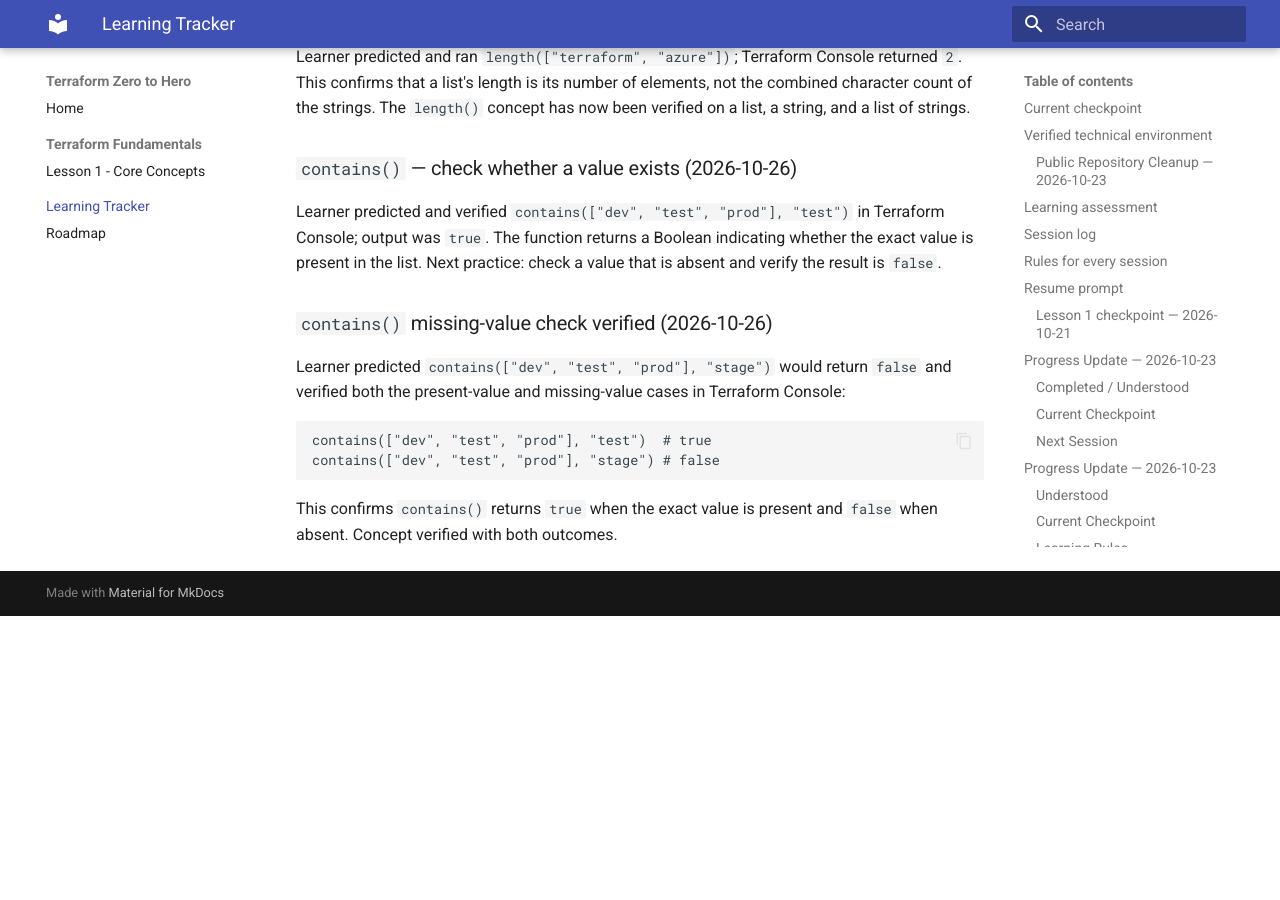
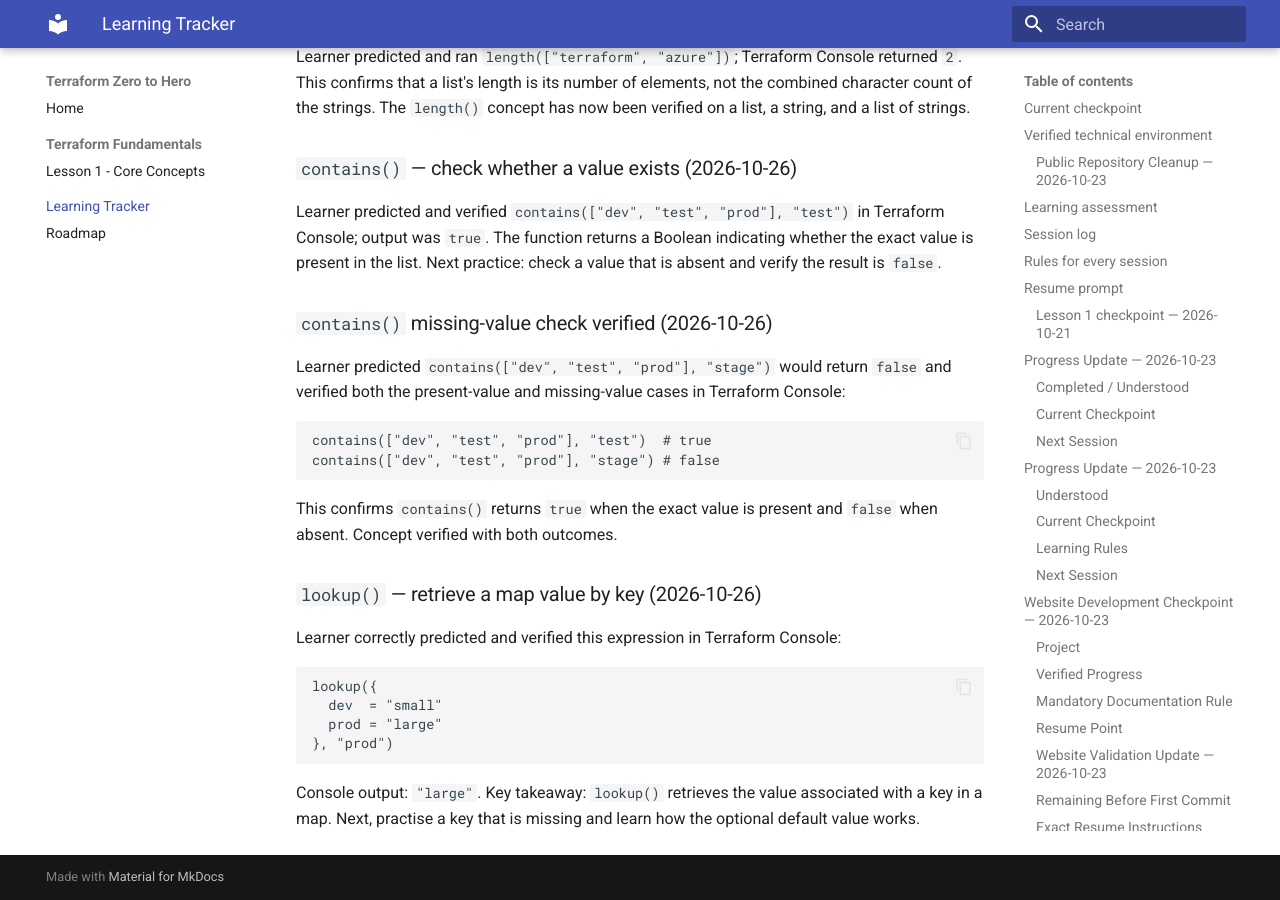
Before and after one commit to pshewale-dev/terraform-azure-lab, an MkDocs documentation site: the page built from docs/LEARNING-PROGRESS.md, in a window 1280 px wide and 900 px high, scrolled down 16739 px. Built offline with MkDocs 1.6.1 and Material for MkDocs 9.7.7, drawn with Linux system fonts in a browser that asks for light colours; before the commit the page ends 17355 px from its top, so only the background shows below that.

Commit message:
docs: record lookup function first exercise

````diff
--- a/docs/LEARNING-PROGRESS.md
+++ b/docs/LEARNING-PROGRESS.md
@@ -509,3 +509,16 @@ contains(["dev", "test", "prod"], "stage") # false
 ```
 
 This confirms `contains()` returns `true` when the exact value is present and `false` when absent. Concept verified with both outcomes.
+
+
+### `lookup()` — retrieve a map value by key (2026-10-26)
+Learner correctly predicted and verified this expression in Terraform Console:
+
+```hcl
+lookup({
+  dev  = "small"
+  prod = "large"
+}, "prod")
+```
+
+Console output: `"large"`. Key takeaway: `lookup()` retrieves the value associated with a key in a map. Next, practise a key that is missing and learn how the optional default value works.
````
